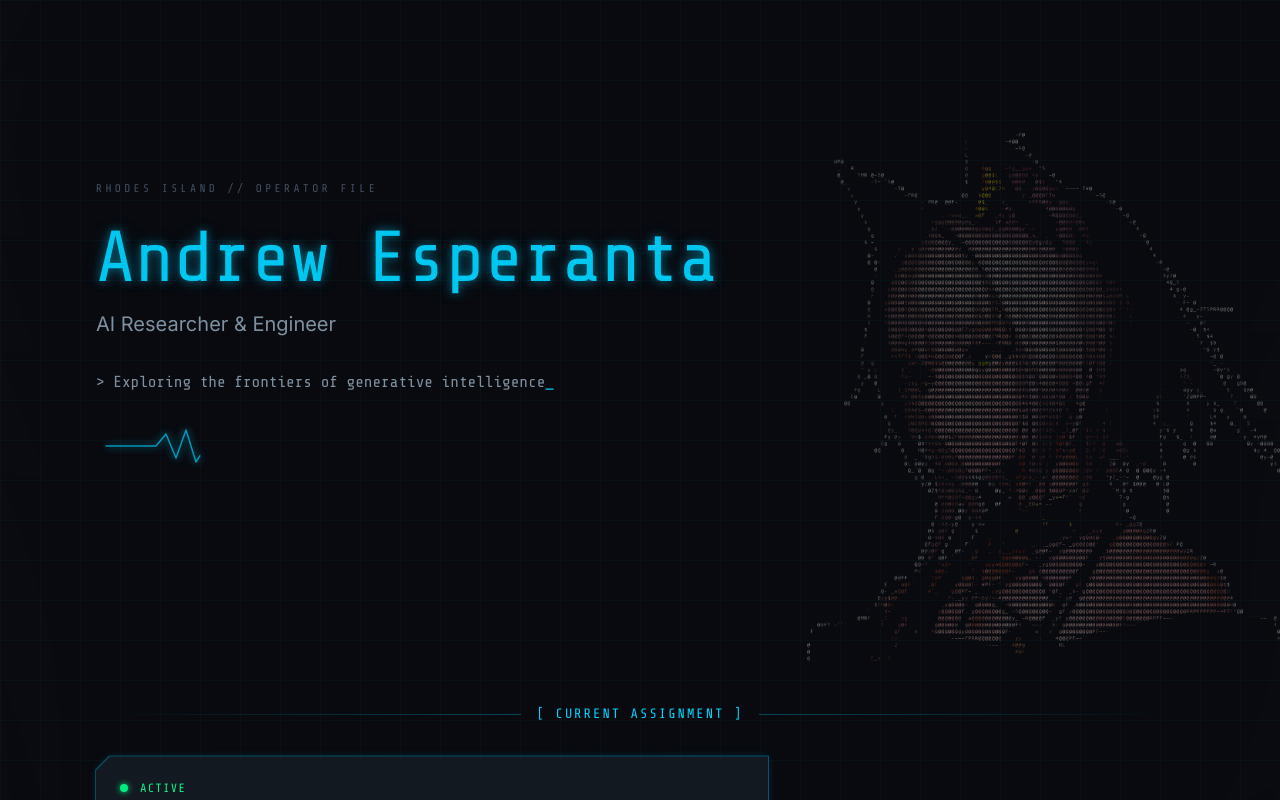
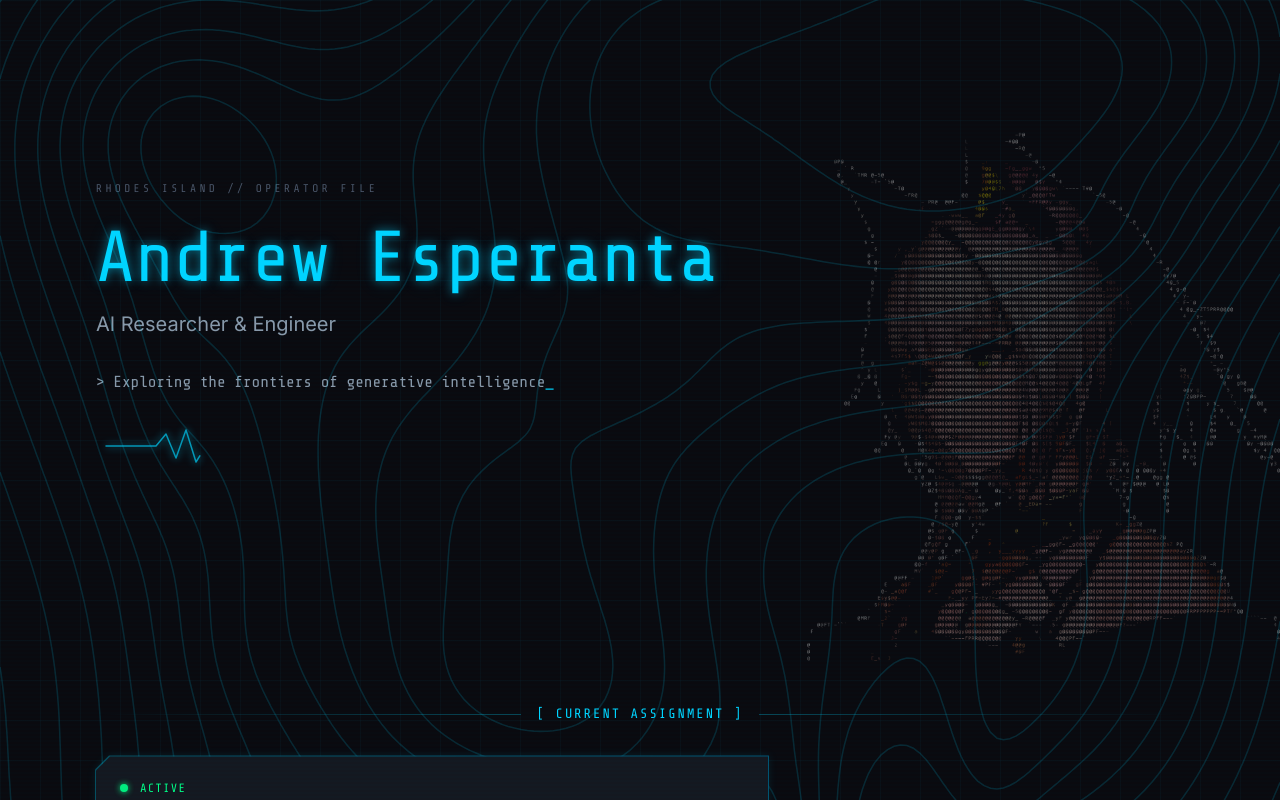
Before and after one commit to AndrewEsperanta/AndrewEsperanta.github.io, a Next.js app: page / in a window 1280 px wide. Shown: the top 800 px of the page. Built offline with nearby package versions, Linux system fonts and the light colour scheme.

Commit message:
Make topo background more visible: opacity 0.15, add path stroke rules

```diff
--- a/src/app/globals.css
+++ b/src/app/globals.css
@@ -65,13 +65,19 @@ html, body {
   height: 100%;
   pointer-events: none;
   z-index: 0;
-  opacity: 0.06;
+  opacity: 0.15;
+}
+
+.topo-bg path {
+  fill: none;
+  stroke: var(--accent-primary);
+  stroke-width: 1.2;
 }
 
 .topo-bg ellipse {
   fill: none;
   stroke: var(--accent-primary);
-  stroke-width: 0.8;
+  stroke-width: 1.2;
 }
 
 .ascii-bg {
```
